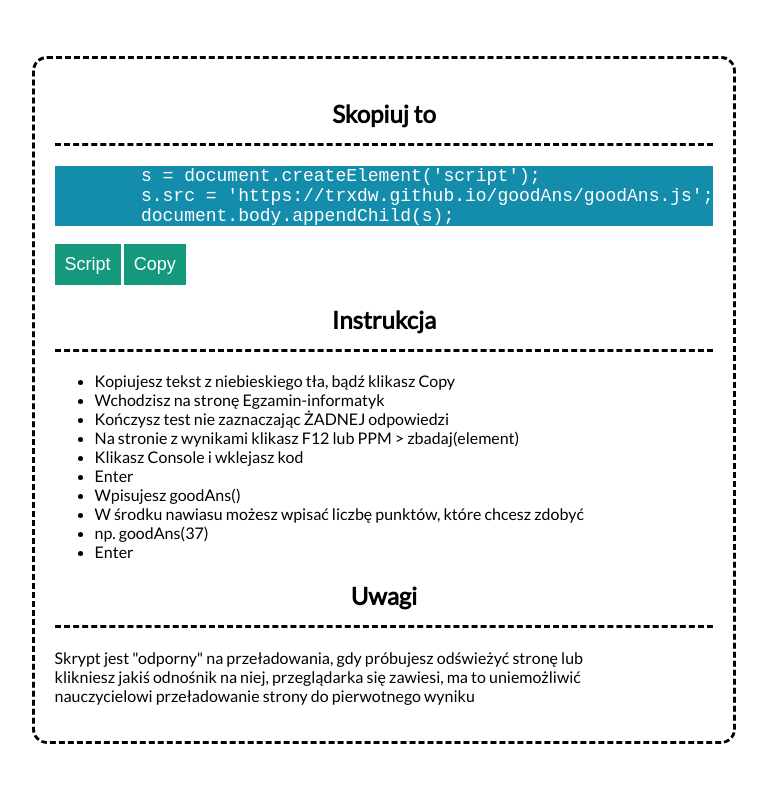
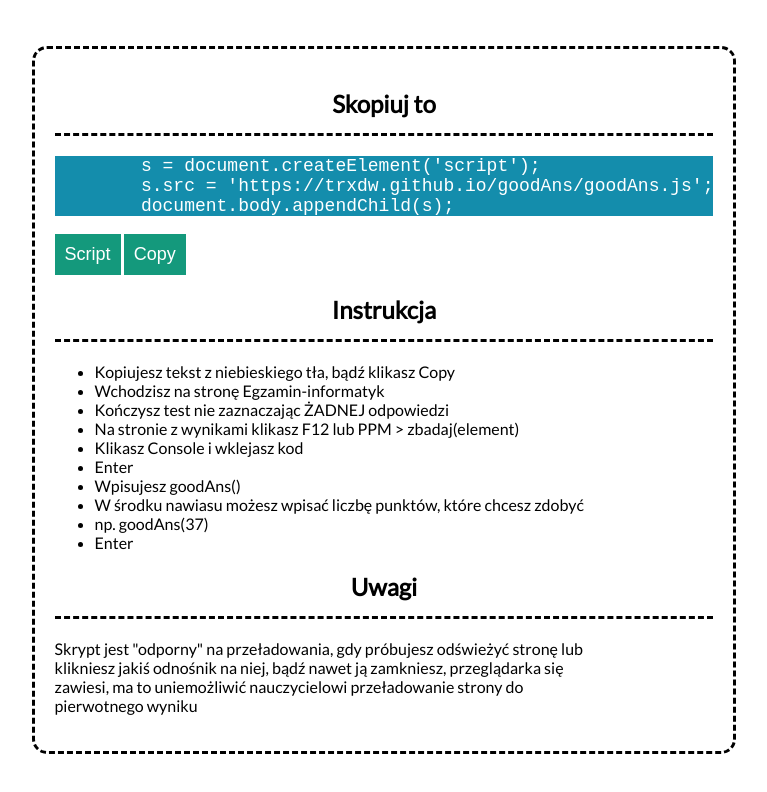
Before and after one commit to TRXDW/goodAns, a plain HTML site: page index.html in a window 1280 px wide. Shown: the whole page, without its empty margins (256-1023 px from the left). Drawn offline with Linux system fonts and the light colour scheme.

Commit message:
script v3

```diff
--- a/index.html
+++ b/index.html
@@ -36,7 +36,7 @@
             <li>Enter</li>
         </ul>
         <h2>Uwagi</h2>
-        <p>Skrypt jest "odporny" na przeładowania, gdy próbujesz odświeżyć stronę lub klikniesz jakiś odnośnik na niej,
+        <p>Skrypt jest "odporny" na przeładowania, gdy próbujesz odświeżyć stronę lub klikniesz jakiś odnośnik na niej, bądź nawet ją zamkniesz,
             przeglądarka się zawiesi, ma to uniemożliwić nauczycielowi przeładowanie strony do pierwotnego wyniku </p>
     </main>
     <script>
```
